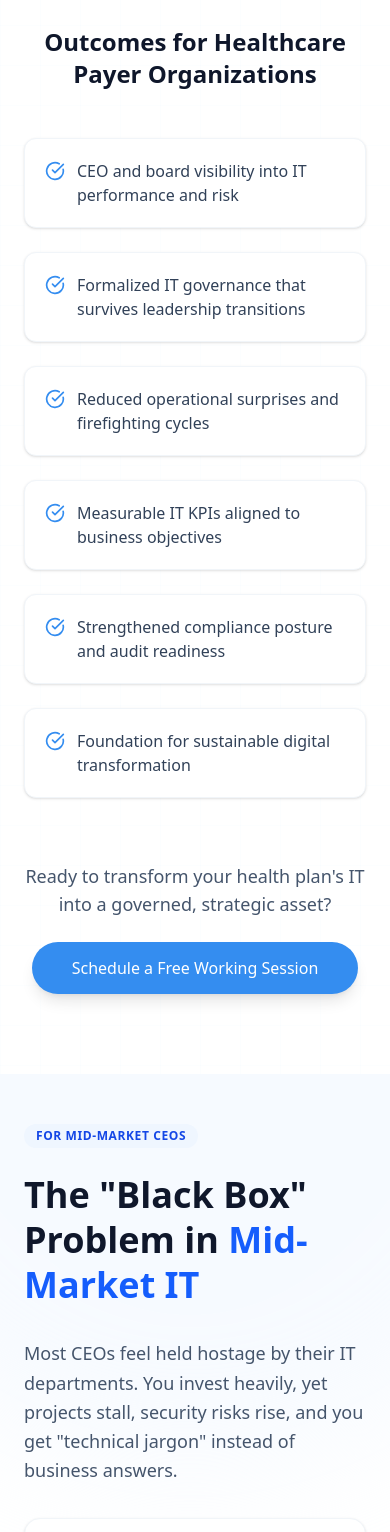
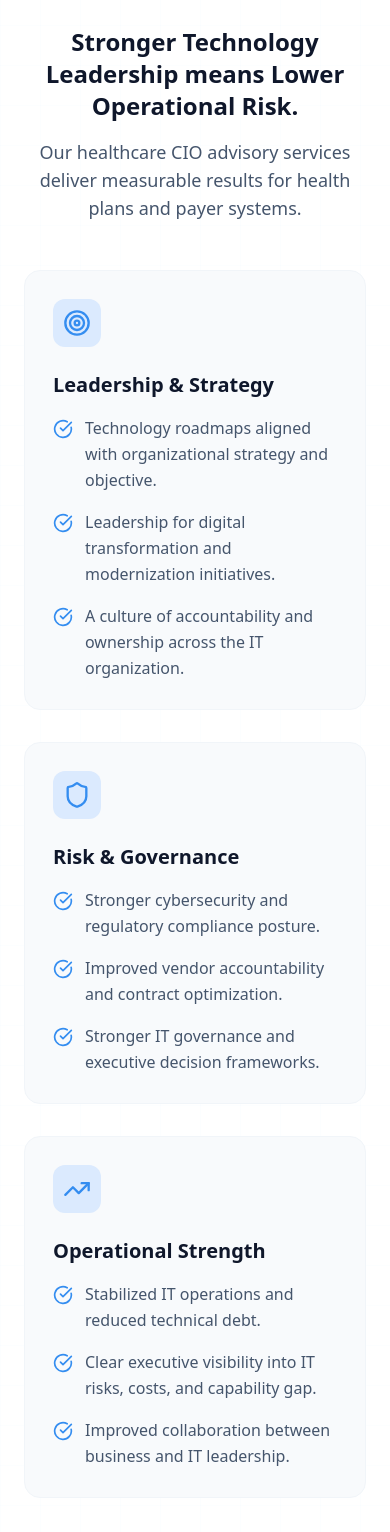
Before and after one commit to Yug210705/Brain, a React (Vite) app: page /cio-operating in a window 390 px wide. Shown: the part 6960-8492 px from the top of the page. Built offline with nearby package versions, Linux system fonts and the light colour scheme.

Commit message:
Update website sections according to new instructions: Updated Outcomes, About Wendigo, Problems sections and navigation labels.

```diff
--- a/src/components/CIOOperatingContent.jsx
+++ b/src/components/CIOOperatingContent.jsx
@@ -123,30 +123,79 @@ const CIOOperatingContent = () => {
                 {/* Outcomes */}
                 <div className="text-center mb-12">
                     <h3 className="text-2xl md:text-3xl font-bold text-slate-900 mb-4">
-                        Outcomes for Healthcare Payer Organizations
+                        Stronger Technology Leadership means Lower Operational Risk.
                     </h3>
+                    <p className="text-slate-600 text-lg max-w-2xl mx-auto mb-8">
+                        Our healthcare CIO advisory services deliver measurable results for health plans and payer systems.
+                    </p>
                 </div>
 
-                <div className="grid sm:grid-cols-2 lg:grid-cols-3 gap-6 mb-16">
-                    {[
-                        "CEO and board visibility into IT performance and risk",
-                        "Formalized IT governance that survives leadership transitions",
-                        "Reduced operational surprises and firefighting cycles",
-                        "Measurable IT KPIs aligned to business objectives",
-                        "Strengthened compliance posture and audit readiness",
-                        "Foundation for sustainable digital transformation"
-                    ].map((outcome, i) => (
-                        <div key={i} className="flex items-start gap-3 p-5 bg-white rounded-xl border border-slate-100 shadow-sm">
-                            <CheckCircle className="w-5 h-5 text-[#348DF0] mt-0.5 flex-shrink-0" />
-                            <p className="text-slate-700 font-medium">{outcome}</p>
+                <div className="grid md:grid-cols-3 gap-8 mb-16">
+                    {/* Leadership & Strategy */}
+                    <div className="bg-[#F8FAFC] rounded-2xl p-7 border border-slate-100 flex flex-col">
+                        <div className="w-12 h-12 bg-blue-100 rounded-xl flex items-center justify-center mb-6">
+                            <Target className="w-7 h-7 text-[#348DF0]" />
                         </div>
-                    ))}
+                        <h4 className="text-xl font-bold text-slate-900 mb-4">Leadership & Strategy</h4>
+                        <ul className="space-y-4 flex-grow">
+                            {[
+                                "Technology roadmaps aligned with organizational strategy and objective.",
+                                "Leadership for digital transformation and modernization initiatives.",
+                                "A culture of accountability and ownership across the IT organization."
+                            ].map((item, i) => (
+                                <li key={i} className="flex items-start gap-3">
+                                    <CheckCircle className="w-5 h-5 text-[#348DF0] mt-1 flex-shrink-0" />
+                                    <span className="text-slate-600 font-medium leading-relaxed">{item}</span>
+                                </li>
+                            ))}
+                        </ul>
+                    </div>
+
+                    {/* Risk & Governance */}
+                    <div className="bg-[#F8FAFC] rounded-2xl p-7 border border-slate-100 flex flex-col">
+                        <div className="w-12 h-12 bg-blue-100 rounded-xl flex items-center justify-center mb-6">
+                            <Shield className="w-7 h-7 text-[#348DF0]" />
+                        </div>
+                        <h4 className="text-xl font-bold text-slate-900 mb-4">Risk & Governance</h4>
+                        <ul className="space-y-4 flex-grow">
+                            {[
+                                "Stronger cybersecurity and regulatory compliance posture.",
+                                "Improved vendor accountability and contract optimization.",
+                                "Stronger IT governance and executive decision frameworks."
+                            ].map((item, i) => (
+                                <li key={i} className="flex items-start gap-3">
+                                    <CheckCircle className="w-5 h-5 text-[#348DF0] mt-1 flex-shrink-0" />
+                                    <span className="text-slate-600 font-medium leading-relaxed">{item}</span>
+                                </li>
+                            ))}
+                        </ul>
+                    </div>
+
+                    {/* Operational Strength */}
+                    <div className="bg-[#F8FAFC] rounded-2xl p-7 border border-slate-100 flex flex-col">
+                        <div className="w-12 h-12 bg-blue-100 rounded-xl flex items-center justify-center mb-6">
+                            <TrendingUp className="w-7 h-7 text-[#348DF0]" />
+                        </div>
+                        <h4 className="text-xl font-bold text-slate-900 mb-4">Operational Strength</h4>
+                        <ul className="space-y-4 flex-grow">
+                            {[
+                                "Stabilized IT operations and reduced technical debt.",
+                                "Clear executive visibility into IT risks, costs, and capability gap.",
+                                "Improved collaboration between business and IT leadership."
+                            ].map((item, i) => (
+                                <li key={i} className="flex items-start gap-3">
+                                    <CheckCircle className="w-5 h-5 text-[#348DF0] mt-1 flex-shrink-0" />
+                                    <span className="text-slate-600 font-medium leading-relaxed">{item}</span>
+                                </li>
+                            ))}
+                        </ul>
+                    </div>
                 </div>
 
                 {/* Bottom CTA */}
                 <div className="text-center">
                     <p className="text-slate-600 text-lg mb-6">
-                        Ready to transform your health plan's IT into a governed, strategic asset?
+                        Ready to bring clarity and accountability to your technology environment?
                     </p>
                     <a
                         href="https://t.ly/7Jjhw"
@@ -154,7 +203,7 @@ const CIOOperatingContent = () => {
                         rel="noopener noreferrer"
                         className="inline-flex items-center gap-2 bg-[#348DF0] hover:bg-[#267ce0] text-white font-medium py-3.5 px-10 rounded-full shadow-lg transition-all transform hover:-translate-y-0.5"
                     >
-                        Schedule a Free Working Session
+                        Get Strategic Insight
                     </a>
                 </div>
             </div>
--- a/src/components/CIOServiceContent.jsx
+++ b/src/components/CIOServiceContent.jsx
@@ -32,25 +32,7 @@ const CIOServiceContent = () => {
                     </p>
                 </div>
 
-                {/* The Challenge */}
-                <div className="bg-gradient-to-br from-[#001224] to-[#001E3D] rounded-3xl p-8 md:p-12 lg:p-16 text-white mb-20">
-                    <div className="max-w-4xl mx-auto">
-                        <h3 className="text-2xl md:text-3xl font-bold mb-6">
-                            Why do Health Plans need specialized CIO advisory services?
-                        </h3>
-                        <div className="space-y-5 text-slate-300 text-lg leading-relaxed">
-                            <p>
-                                Health plans operate in one of the most complex technology environments in any industry. Between core administration platforms, claims processing systems, member-facing portals, regulatory compliance mandates, and an ever-expanding threat landscape — <strong className="text-white">payer organizations need CIO-caliber leadership</strong> to navigate these challenges effectively.
-                            </p>
-                            <p>
-                                Yet many health plans — particularly small to mid-market payers — either can't afford a full-time CIO, can't find one with the right industry expertise, or are stuck in a leadership transition that's leaving critical IT decisions unmade. The result? Projects stall. Vendors go unmanaged. Security risks accumulate. And the executive team loses confidence in IT's ability to deliver.
-                            </p>
-                            <p>
-                                <strong className="text-white">Healthcare CIO consulting</strong> through the Wendigo Advisors model solves this by placing a veteran <Link to="/about" className="text-[#348DF0] hover:underline">healthcare CIO advisor — Brian Damiani</Link> — inside your organization on a fractional basis. This is not a junior consultant or a generalist. This is a seasoned healthcare IT executive who has led IT transformations for health plans, managed payer platform migrations, and built governance structures that align technology with business strategy.
-                            </p>
-                        </div>
-                    </div>
-                </div>
+ <div className="h-20" /> {/* Spacer instead of removed section */}
 
                 {/* What You Get */}
                 <div className="mb-20">
@@ -102,33 +84,79 @@ const CIOServiceContent = () => {
                 {/* Outcomes */}
                 <div className="text-center mb-12">
                     <h3 className="text-2xl md:text-3xl font-bold text-slate-900 mb-4">
-                        Outcomes for Health Plan Organizations
+                        Stronger Technology Leadership means Lower Operational Risk.
                     </h3>
                     <p className="text-slate-600 text-lg max-w-2xl mx-auto mb-8">
-                        Healthcare CIO advisory services that deliver measurable, lasting impact.
+                        Our healthcare CIO advisory services deliver measurable results for health plans and payer systems.
                     </p>
                 </div>
 
-                <div className="grid sm:grid-cols-2 lg:grid-cols-3 gap-6 mb-16">
-                    {[
-                        "CIO-level leadership without the full-time executive cost",
-                        "Vendor accountability and optimized technology contracts",
-                        "Clear IT strategy aligned to health plan business objectives",
-                        "Stabilized operations and reduced technical debt",
-                        "Board-ready reporting and executive IT visibility",
-                        "Accelerated digital transformation and modernization"
-                    ].map((outcome, i) => (
-                        <div key={i} className="flex items-start gap-3 p-5 bg-white rounded-xl border border-slate-100 shadow-sm">
-                            <CheckCircle className="w-5 h-5 text-[#348DF0] mt-0.5 flex-shrink-0" />
-                            <p className="text-slate-700 font-medium">{outcome}</p>
+                <div className="grid md:grid-cols-3 gap-8 mb-16">
+                    {/* Leadership & Strategy */}
+                    <div className="bg-[#F8FAFC] rounded-2xl p-7 border border-slate-100 flex flex-col">
+                        <div className="w-12 h-12 bg-blue-100 rounded-xl flex items-center justify-center mb-6">
+                            <Target className="w-7 h-7 text-[#348DF0]" />
                         </div>
-                    ))}
+                        <h4 className="text-xl font-bold text-slate-900 mb-4">Leadership & Strategy</h4>
+                        <ul className="space-y-4 flex-grow">
+                            {[
+                                "Technology roadmaps aligned with organizational strategy and objective.",
+                                "Leadership for digital transformation and modernization initiatives.",
+                                "A culture of accountability and ownership across the IT organization."
+                            ].map((item, i) => (
+                                <li key={i} className="flex items-start gap-3">
+                                    <CheckCircle className="w-5 h-5 text-[#348DF0] mt-1 flex-shrink-0" />
+                                    <span className="text-slate-600 font-medium leading-relaxed">{item}</span>
+                                </li>
+                            ))}
+                        </ul>
+                    </div>
+
+                    {/* Risk & Governance */}
+                    <div className="bg-[#F8FAFC] rounded-2xl p-7 border border-slate-100 flex flex-col">
+                        <div className="w-12 h-12 bg-blue-100 rounded-xl flex items-center justify-center mb-6">
+                            <Shield className="w-7 h-7 text-[#348DF0]" />
+                        </div>
+                        <h4 className="text-xl font-bold text-slate-900 mb-4">Risk & Governance</h4>
+                        <ul className="space-y-4 flex-grow">
+                            {[
+                                "Stronger cybersecurity and regulatory compliance posture.",
+                                "Improved vendor accountability and contract optimization.",
+                                "Stronger IT governance and executive decision frameworks."
+                            ].map((item, i) => (
+                                <li key={i} className="flex items-start gap-3">
+                                    <CheckCircle className="w-5 h-5 text-[#348DF0] mt-1 flex-shrink-0" />
+                                    <span className="text-slate-600 font-medium leading-relaxed">{item}</span>
+                                </li>
+                            ))}
+                        </ul>
+                    </div>
+
+                    {/* Operational Strength */}
+                    <div className="bg-[#F8FAFC] rounded-2xl p-7 border border-slate-100 flex flex-col">
+                        <div className="w-12 h-12 bg-blue-100 rounded-xl flex items-center justify-center mb-6">
+                            <TrendingUp className="w-7 h-7 text-[#348DF0]" />
+                        </div>
+                        <h4 className="text-xl font-bold text-slate-900 mb-4">Operational Strength</h4>
+                        <ul className="space-y-4 flex-grow">
+                            {[
+                                "Stabilized IT operations and reduced technical debt.",
+                                "Clear executive visibility into IT risks, costs, and capability gap.",
+                                "Improved collaboration between business and IT leadership."
+                            ].map((item, i) => (
+                                <li key={i} className="flex items-start gap-3">
+                                    <CheckCircle className="w-5 h-5 text-[#348DF0] mt-1 flex-shrink-0" />
+                                    <span className="text-slate-600 font-medium leading-relaxed">{item}</span>
+                                </li>
+                            ))}
+                        </ul>
+                    </div>
                 </div>
 
                 {/* Bottom CTA */}
                 <div className="text-center">
                     <p className="text-slate-600 text-lg mb-6">
-                        Ready to bring experienced healthcare CIO leadership to your health plan?
+                        Ready to bring clarity and accountability to your technology environment?
                     </p>
                     <a
                         href="https://t.ly/7Jjhw"
@@ -136,7 +164,7 @@ const CIOServiceContent = () => {
                         rel="noopener noreferrer"
                         className="inline-flex items-center gap-2 bg-[#348DF0] hover:bg-[#267ce0] text-white font-medium py-3.5 px-10 rounded-full shadow-lg transition-all transform hover:-translate-y-0.5"
                     >
-                        Schedule a Free Working Session
+                        Get Strategic Insight
                     </a>
                 </div>
             </div>
--- a/src/components/Hero.jsx
+++ b/src/components/Hero.jsx
@@ -184,7 +184,7 @@ function HeroContent() {
 
           <br className="hidden md:block" />
 
-          <span className="text-gray-400 font-semibold mx-4 md:mx-6 font-[Inter] text-2xl md:text-5xl inline-block my-2 md:my-0">for</span>
+          <span className="text-slate-400 font-semibold mx-4 md:mx-6 font-[Inter] text-2xl md:text-5xl inline-block my-2 md:my-0">for</span>
 
           <span className="relative inline-block sm:whitespace-nowrap mr-2 md:mr-4 group">
             <span className="relative z-10 font-[Inter]">Healthcare Organizations</span>
@@ -192,10 +192,10 @@ function HeroContent() {
           </span>
         </h1>
 
-        <p className="font-tt-hoves font-medium text-[16px] leading-[160%] tracking-[0px] text-gray-200 text-center max-w-4xl mx-auto mb-6">
+        <p className="font-tt-hoves font-medium text-[16px] leading-[160%] tracking-[0px] text-slate-100 text-center max-w-4xl mx-auto mb-6">
           Independent CIO leadership to assist healthcare organizations in navigating critical technology decisions and ensure strong business–IT alignment.
         </p>
-        <p className="font-tt-hoves font-medium text-[16px] leading-[160%] tracking-[0px] text-gray-300 text-center max-w-3xl mx-auto mb-10">
+        <p className="font-tt-hoves font-medium text-[16px] leading-[160%] tracking-[0px] text-slate-300 text-center max-w-3xl mx-auto mb-10">
           With 25 years of healthcare expertise, Wendigo provides strategic CIO leadership that reduces risk, stabilizing operations, and aligning technology with business priorities.
         </p>
 
--- a/src/components/Navbar.jsx
+++ b/src/components/Navbar.jsx
@@ -46,8 +46,8 @@ const Navbar = () => {
 
         <div className="flex items-center gap-4">
           <a href="https://t.ly/7Jjhw" target="_blank" rel="noreferrer">
-            <button className="hidden sm:block bg-[#338CF0] text-white font-semibold py-3 px-8 rounded-full text-sm">
-              Contact Us for Free
+            <button className="hidden sm:block bg-[#348DF0] text-white font-semibold py-3 px-8 rounded-full text-sm">
+              Schedule a Conversation
             </button>
           </a>
 
@@ -85,10 +85,9 @@ const Navbar = () => {
 
               {isMobileServicesOpen && (
                 <div className="flex flex-col items-center gap-4 mt-4 py-4 px-6 bg-slate-800/30 rounded-2xl w-full">
-                  <a href="https://t.ly/7Jjhw" target="_blank" rel="noopener noreferrer" onClick={closeMobileMenu} className="text-xl text-slate-300 hover:text-white">Free Working Session</a>
-                  <Link to="/services#strategic" onClick={closeMobileMenu} className="text-xl text-slate-300 hover:text-white">Strategic Advisor</Link>
-                  <Link to="/services#cio" onClick={closeMobileMenu} className="text-xl text-slate-300 hover:text-white">CIO Advisor</Link>
-                  <Link to="/services#virtual" onClick={closeMobileMenu} className="text-xl text-slate-300 hover:text-white">Virtual CIO</Link>
+                  <Link to="/#strategic" onClick={closeMobileMenu} className="text-xl text-slate-300 hover:text-white">Strategic CIO Advisor</Link>
+                  <Link to="/#fractional" onClick={closeMobileMenu} className="text-xl text-slate-300 hover:text-white">Fractional CIO Leadership</Link>
+                  <Link to="/#interim" onClick={closeMobileMenu} className="text-xl text-slate-300 hover:text-white">Interim CIO Leadership</Link>
                 </div>
               )}
             </div>
@@ -122,10 +121,9 @@ function NavItemWithDropdown({ label }) {
       <ChevronDown size={14} className="group-hover:rotate-180 transition-transform duration-200" />
       <div className="absolute top-full left-1/2 -translate-x-1/2 mt-4 w-60 bg-[#001224]/95 border border-slate-700/50 rounded-2xl shadow-2xl opacity-0 invisible group-hover:opacity-100 group-hover:visible transition-all duration-300 z-50 backdrop-blur-xl overflow-hidden">
         <div className="py-3 flex flex-col">
-          <a href="https://t.ly/7Jjhw" target="_blank" rel="noopener noreferrer" className="px-6 py-3 hover:bg-slate-800/50 text-slate-300 hover:text-white text-sm transition-colors">Free Working Session</a>
-          <Link to="/services#strategic" className="px-6 py-3 hover:bg-slate-800/50 text-slate-300 hover:text-white text-sm transition-colors">Strategic Advisor</Link>
-          <Link to="/services#cio" className="px-6 py-3 hover:bg-slate-800/50 text-slate-300 hover:text-white text-sm transition-colors">CIO Advisor</Link>
-          <Link to="/services#virtual" className="px-6 py-3 hover:bg-slate-800/50 text-slate-300 hover:text-white text-sm transition-colors">Virtual CIO</Link>
+          <Link to="/#strategic" className="px-6 py-3 hover:bg-slate-800/50 text-slate-300 hover:text-white text-sm transition-colors">Strategic CIO Advisor</Link>
+          <Link to="/#fractional" className="px-6 py-3 hover:bg-slate-800/50 text-slate-300 hover:text-white text-sm transition-colors">Fractional CIO Leadership</Link>
+          <Link to="/#interim" className="px-6 py-3 hover:bg-slate-800/50 text-slate-300 hover:text-white text-sm transition-colors">Interim CIO Leadership</Link>
         </div>
       </div>
     </div>
--- a/src/page/Home.jsx
+++ b/src/page/Home.jsx
@@ -8,7 +8,7 @@ import Problems from "../components/Problems";
 import Services from "../components/Services";
 import Pricing from "../components/Pricing";
 import Why from "../components/Why";
-import AboutWendigo from "../components/AboutWendigo";
+import EntityRegistry from "../components/EntityRegistry";
 import CEOPerspective from "../components/CEOPerspective";
 import ExposureCTA from "../components/ExposureCTA";
 import Footer from "../components/Footer";
@@ -19,6 +19,14 @@ const Home = () => {
   useEffect(() => {
     if (location.state?.scrollTo === "test") {
       const el = document.getElementById("test");
+      if (el) {
+        setTimeout(() => {
+          el.scrollIntoView({ behavior: "smooth" });
+        }, 100);
+      }
+    } else if (location.hash) {
+      const id = location.hash.replace('#', '');
+      const el = document.getElementById(id);
       if (el) {
         setTimeout(() => {
           el.scrollIntoView({ behavior: "smooth" });
@@ -126,7 +134,7 @@ const Home = () => {
       <Services />
       <Pricing />
       <Why />
-      <AboutWendigo />
+      <EntityRegistry type="organization" />
 
       <div id="test">
         <CEOPerspective />
```
Also changed, not shown: src/components/HomeContent.jsx (+55 -4 lines), src/components/Pricing.jsx (+6 -6 lines).
